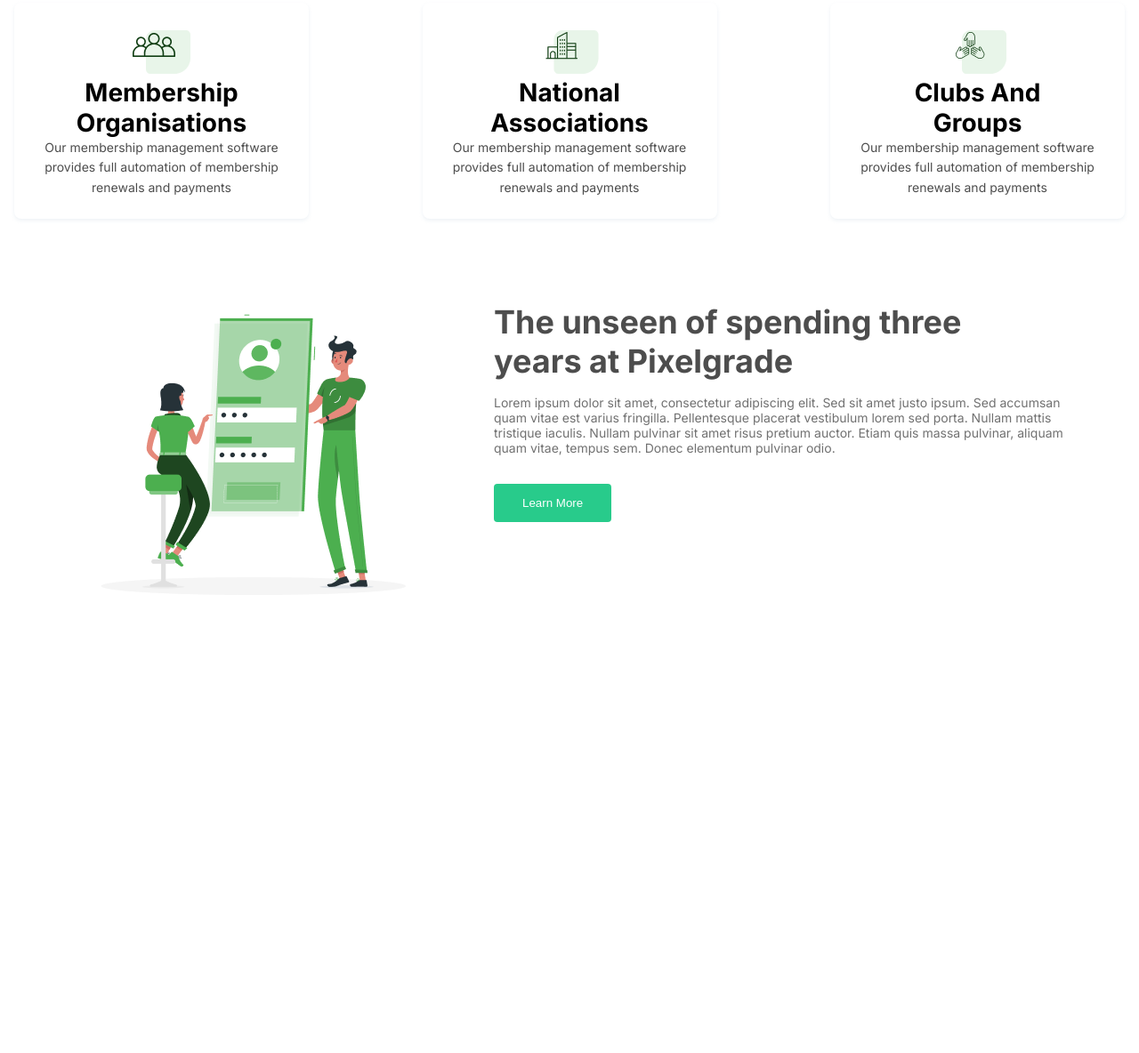
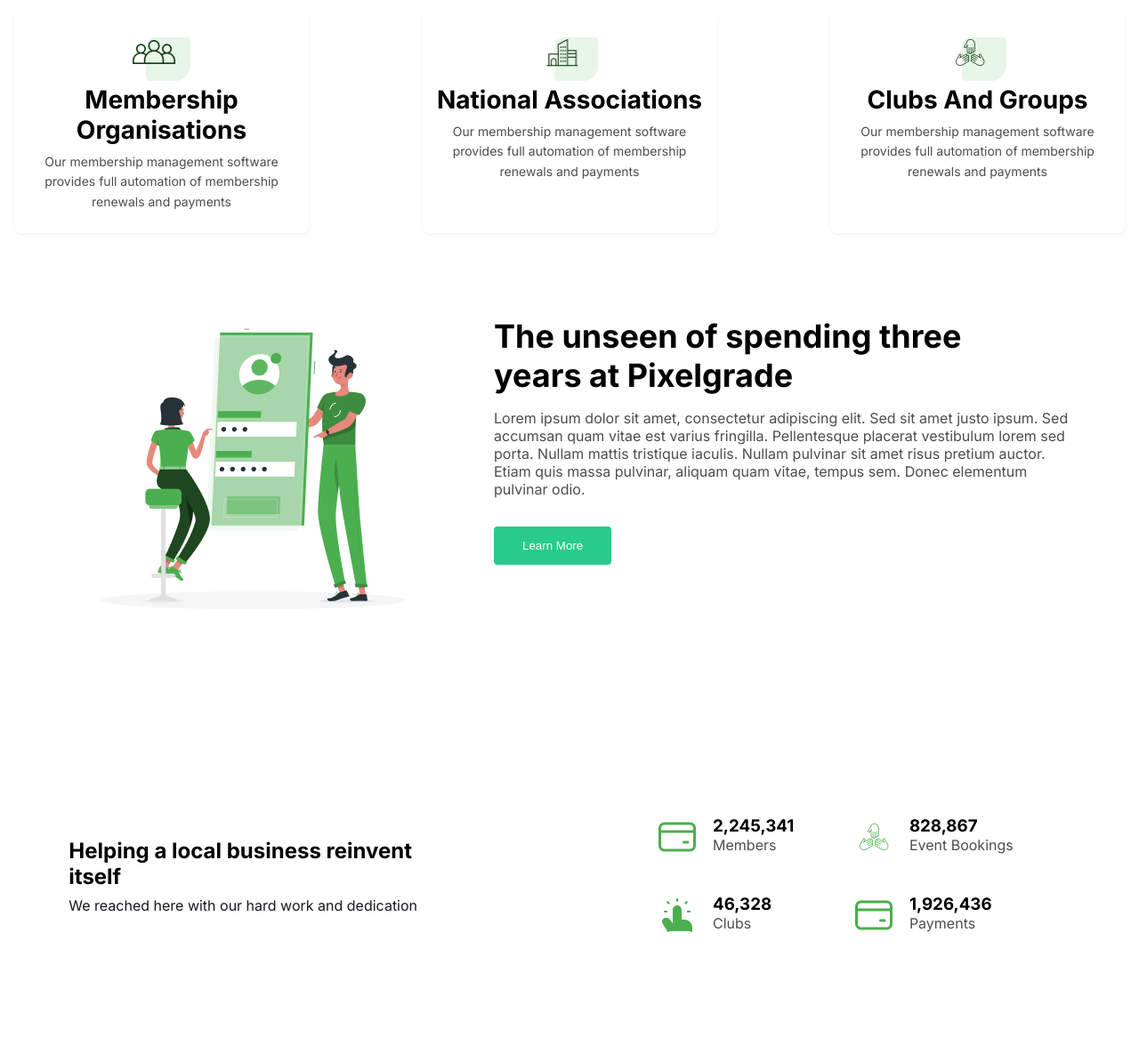
Before and after one commit to anapicoli/Nexcent, a plain HTML site: page index.html in a window 1280 px wide. Shown: the part 1025-2209 px from the top of the page at 89% size. Before the commit the page ends 1750 px from the top, so only its background shows below. Drawn offline with Linux system fonts and the light colour scheme; a web font is replaced by a local one.

Commit message:
Feat: Created Helping Local Section

```diff
--- a/index.html
+++ b/index.html
@@ -2,45 +2,51 @@
 <html lang="en">
 <head>
     <meta charset="UTF-8">
-    <meta nome="Author" content="Ana Carolina Picoli Marino">
-    <meta nome="Description" content="Isso é um projeto que peguei do figma par testar meus conhecimentos">
-    <meta name="keywords" content="html, CSS, web designer">
+    <meta name="Author" content="João Vitor Santos Souza">
+    <meta name="Descreption" content="Esse Meu primeiro Projeto do curso Web designer front-end que desenvolvi a partir de um projeto no figma">
+    <meta name="Keywords" content="Html, css, web design">
     <meta property="og:title" content="Nexcent">
-    <meta property="og:description" content="Olha o projeto que eu desenvolvi usando HTML e CSS">
+    <meta property="og:Descreption" content="Olha o projeto que eu fiz em Html, css">
     <meta name="viewport" content="width=device-width, initial-scale=1.0">
     <title>Nexcent</title>
     <link rel="preconnect" href="https://fonts.googleapis.com">
 <link rel="preconnect" href="https://fonts.gstatic.com" crossorigin>
-    <link href="https://fonts.googleapis.com/css2?family=Eater&family=Inter:ital,opsz,wght@0,14..32,100..900;1,14..32,100..900&display=swap" rel="stylesheet">
+<link href="https://fonts.googleapis.com/css2?family=Flavors&family=Inter:ital,opsz,wght@0,14..32,100..900;1,14..32,100..900&display=swap" rel="stylesheet">
 <link rel="stylesheet" href="./src/styles/styles.css">
 </head>
 <body>
-    <!-- HEADER -->
+
+
+  <!---- Header ---->
+
   <header>
+
     <div class="logo">
         <img src="./src/assets/images/Logo.png" alt="Logotipo Nexcent" title="Logotipo Nexcent">
     </div>
 
     <nav class="nav-header">
-                <a>
         <ul>
-                        <a href="#" class="active"><li>Home</li></a>
+            <a href="#"><li class="">Home</li></a>
             <a href="#"><li>Service</li></a>
             <a href="#"><li>Feature</li></a>
             <a href="#"><li>Product</li></a>
             <a href="#"><li>Testimonial</li></a>
             <a href="#"><li>FAQ</li></a>
         </ul>
-                </a>
     </nav>
+
     <div class="btn-header">
        <a href="#"><button class="btn-login">Login</button></a>
-                <a href="#"><button class="btn-SignUp">Sign Up</button></a>
+       <a href="#"><button class="btn-SignUp">Sign up</button></a>
     </div>
+
   </header>
-    <!--  FIM HEADER -->
 
-    <!-- MAIN -->
+  <!---- Fim Header ---->
+
+  <!------ MAIN ----->
+
   <main>
     <div class="content-lessons">
         <h1>Lessons and insights <span>from 8 years</span></h1>
@@ -52,15 +58,15 @@
         <img src="./src/assets/images/Illustration.svg" alt="Desenho ilustrativo de uma pessoa no computador com códigos HTML, CSS e C++" title="Desenho ilustrativo de uma pessoa no computador com códigos HTML, CSS e C++">
     </div>
 </main>
-     <!-- FIM MAIN -->
 
-    <!-- OUR CLIENTS -->
+<!------ FIM MAIN ----->
 
-    <section class="our-client">
+<!---------- Our Clients ----------->
+
+<section class="Our-Client">
   <h2>Our Clients</h2>
   <p>We have been working with some Fortune 500+ clients</p>
-
-        <div class="logo-clients">
+  <div class="Logo-clients">
       <img src="./src/assets/images/Logo1.png" alt="Logo da empresa 1" title="Logo da empresa 1" loading="lazy">
       <img src="./src/assets/images/Logo2.png" alt="Logo da empresa 2" title="Logo da empresa 2" loading="lazy">
       <img src="./src/assets/images/Logo3.png" alt="Logo da empresa 3" title="Logo da empresa 3" loading="lazy">
@@ -68,21 +74,17 @@
       <img src="./src/assets/images/Logo5.png" alt="Logo da empresa 5" title="Logo da empresa 5" loading="lazy">
       <img src="./src/assets/images/Logo6.png" alt="Logo da empresa 6" title="Logo da empresa 6" loading="lazy">
       <img src="./src/assets/images/Logo3.png" alt="Logo da empresa 7" title="Logo da empresa 7" loading="lazy">
-        </div>
-
     </section>
 
-    <!-- FIM OUR CLIENTS -->
+    <!---------- Fim  Our Clients ---------->
 
-    <!-- MANAGE SYSTEM -->
+      <!---------- MANAGE SYSTEM ----------->
 
       <section class="manage-system">
-
         <h2>Manage your entire community in a single system</h2>
         <p id="manage-system-subtitle">Who is Nextcent suitable for?</p>
 
      <div class="cards-container">
-
         <article>
             <img src="./src/assets/images/Icon1.png" alt="Ícone grupo de pessoas" title="Ícone grupo de pessoas" loading="lazy">
             <h3>Membership Organisations</h3>
@@ -102,40 +104,87 @@
         </article>
 
      </div>
+    </section>
+     <!----------  fIM  MANAGE SYSTEM ----------->
 
-    </section>
-    <!-- FIM MANAGE SYSTEM -->
+     <!----------  Pixelgrade ----------->
 
-    <!-- PIXELGRADE -->
-
-    <!-- <section class="section">
+     <section class="Pixelgrade">
       <div>
         <img src="./src/assets/images/rafiki.png" alt="Desenho ilustrativo de duas pessoas usando um celular em uma tela de login" title="Desenho ilustrativo de duas pessoas usando um celular em uma tela de login">
     </div>
-
-        <div>
-            <h2>The unseen of spending three years at Pixelgrade</h2>
-            <p>Lorem ipsum dolor sit amet consectetur adipisicing elit. Est odit facilis quo pariatur officia, quisquam similique dolor porro optio architecto, sapiente aliquid cum deserunt fuga nam vitae nisi. Vitae, ipsam.
-            Ducimus culpa, perferendis alias dolores qui facilis deserunt a voluptas architecto? Magnam nam aperiam voluptate, aspernatur assumenda recusandae repudiandae dolor perspiciatis eum ad quod doloremque mollitia ratione dolore in obcaecati?
-            Odit, neque? Voluptate, assumenda. Dolor recusandae quo ut fugit assumenda, porro consectetur quisquam ipsa dolores id distinctio, omnis laborum exercitationem veniam doloremque, deserunt voluptas! Adipisci delectus blanditiis nostrum numquam officia?
-            Nisi error, dolore, unde minima esse deserunt veritatis vel inventore dignissimos officiis deleniti corrupti velit fugiat facilis praesentium? Exercitationem voluptatibus enim quo quod. Eum ex officiis eligendi consectetur culpa quod.</p>
-            <button>Learn More</button>
-        </div>
-    </section> -->
-
-    <section class="pixelgrade">
-        <div>
-            <img src="./src/assets/images/rafiki.png" alt="Desenho ilustrativo de duas pessoas usando um celular em uma tela de login" title="Desenho ilustrativo de duas pessoas usando um celular em uma tela de login">
-        </div>
-
-        <div class="pixelgrade-content">
+    <div class="Pixelgrade-content">
       <h2>The unseen of spending three years at Pixelgrade</h2>
       <p>Lorem ipsum dolor sit amet, consectetur adipiscing elit. Sed sit amet justo ipsum. Sed accumsan quam vitae est varius fringilla. Pellentesque placerat vestibulum lorem sed porta. Nullam mattis tristique iaculis. Nullam pulvinar sit amet risus pretium auctor. Etiam quis massa pulvinar, aliquam quam vitae, tempus sem. Donec elementum pulvinar odio.</p>
       <button class="btn-primary">Learn More</button>
     </div>
    </section>
 
-    <!-- FIM PIXELGRADE -->
+   <!----------  fIM  Pixelgrade ----------->
+
+
+   <!--------  Helping Local --------------->
+
+   <section class="Helping-Local">
+    <div class="helpin-content">
+      <h2>Helping a local <span> business reinvent itself</span></h2>
+     <p>We reached here with our hard work and dedication</p>
+    </div>
+
+    <div class="helpin-statistic">
+      <!---item 1-->
+      <div class=" helpin-itens">
+        <img src="./src/assets/images/Icon7.png" alt="">
+        <div class="information-itens">
+            <h3>2,245,341</h3>
+            <p>Members</p>
+          </div>
+        </div>
+
+        <!--- fim item 1-->
+
+        <!---item 2-->
+
+          <div class=" helpin-itens">
+            <img src="./src/assets/images/Icon5.png" alt="">
+            <div class="information-itens">
+                <h3>828,867</h3>
+                <p>Event Bookings</p>
+              </div>
+            </div>
+
+         <!--- fim item 2-->
+
+
+          <!---item 3-->
+
+          <div class=" helpin-itens">
+            <img src="./src/assets/images/Icon6.png" alt="">
+            <div class="information-itens">
+                <h3>46,328</h3>
+                <p>Clubs</p>
+              </div>
+            </div>
+
+            <!--- fim item 3-->
+
+            <!---item 4-->
+
+            <div class=" helpin-itens">
+              <img src="./src/assets/images/Icon7.png" alt="">
+              <div class="information-itens">
+                <h3>1,926,436</h3>
+                <p>Payments</p>
+              </div>
+            </div>
+
+            <!--- fim item 4-->
+
+          </div>
+         </section>
+
+         <!-------- Fim  Helping Local ----------->
+
 
 </body>
 </html>
--- a/src/styles/global.css
+++ b/src/styles/global.css
@@ -11,6 +11,16 @@ body{
 p{
     color: var(--color-neutral-D_Grey);
 }
+
+.btn-primary{
+    background-color: var(--color-Primary);
+    border-radius: 4px;
+    color: var(--color-neutral-White);
+    padding: 14px 32px;
+    cursor: pointer;
+    margin-top: 32px;
+}
+
 :root{
     --color-neutral-White: #FFFFFF;
     --color-neutral-Silver: #F5F7FA;
--- a/src/styles/styles.css
+++ b/src/styles/styles.css
@@ -1,6 +1,8 @@
-@import url("./global.css");
 
-/* -- HEADER -- */
+@import url(./global.css);
+
+/* ------------ HEADER ------------ */
+
 header{
     display: flex;
     justify-content: space-around;
@@ -8,7 +10,7 @@ header{
     background-color: var(--color-neutral-silver);
 }
 
-.logo {
+.logo{
     padding: 30px 0px;
 }
 
@@ -19,7 +21,7 @@ header{
 }
 
 .nav-header ul a{
-    text-decoration:  none;
+    text-decoration: none;
     color: #18191F;
 }
 
@@ -46,16 +48,21 @@ header{
     gap: 14px;
     padding: 22px 0px;
 }
-/* -- FIM HEADER -- */
 
-/* -- MAIN -- */
+/* ------------ FIM HEADER ------------ */
+
+
+
+/*---------- Main -----------*/
+
 main{
     display: flex;
     background-color: var(--color-neutral-silver);
     align-items: center;
     justify-content: center;
     gap: 104px;
-    padding: 96px 0px;
+    padding: 96px 0px ;
+
 }
 
 .content-lessons{
@@ -64,7 +71,7 @@ main{
 
 h1{
     font-size: 64px;
-    color: var(--color-neutral-d_grey);
+    color: var( --color-neutral-d_grey);
     font-weight: 600;
 }
 
@@ -72,42 +79,52 @@ h1{
     color: var(--color-primary);
 }
 
-.content-lessons p{
-    margin-top: 16px;
+.content-lesso p{
+    margin-top: 20px;
 }
-/* -- FIM MAIN -- */
 
-/* -- OUR CLIENTS -- */
-.our-client{
+
+
+
+/*---------- Fim  Main -----------*/
+
+/*---------- Our Clients -----------*/
+
+.Our-Client{
     text-align: center;
     margin-top: 40px;
 }
 
-.our-client p{
+.Our-Client p{
     margin-top: 8px;
+
 }
 
-.logo-clients{
-    display: flex;
+.Logo-clients{
+    display:flex;
     justify-content: center;
     gap: 136px;
     padding: 25px 0px;
     margin-top: 16px;
 }
-/* -- FIM OUR CLIENTS -- */
+/*---------- Fim  Our Clients -----------*/
 
-/* -- MANAGE SYSTEM -- */
+/*---------- MANAGE SYSTEM -----------*/
+
 .manage-system{
+    text-align: center;
     margin-top: 40px;
-    text-align: center;
+
+
 }
 
 .manage-system h2{
     width: 542px;
     margin: 0 auto;
+
 }
 
-.manage-system-subtitle{
+#manage-system-subtitle{
     margin-top: 8px;
 }
 
@@ -115,9 +132,9 @@ h1{
     display: flex;
     margin-top: 16px;
     gap: 127.5px;
-    justify-content: center;
+    justify-content: center ;
+
 }
-
 .cards-container article{
     width: 299px;
     box-shadow: 0px 2px 4px rgba(171, 190, 209, 0.2);
@@ -128,64 +145,115 @@ h1{
 }
 
 .cards-container article:hover{
-    box-shadow: 0px 8px 12px rgba(171, 190, 209, 0.5);
+    box-shadow: 0px 8px 14px rgba(171, 190, 209, 0.5);
     transform: translateY(-8px);
+
+}
+
+.cards-container article img{
+    width: 65px;
+    height: 56px;
+
 }
 
 .cards-container article h3{
     color: var(--color-neutral-d_grey);
     font-size: 28px;
     margin-bottom: 8px;
-    width: 231px;
+    width: 231;
     margin: 0 auto;
 }
 
 .cards-container article p{
+
     font-size: 14px;
     line-height: 1.6;
+    margin-top: 8px;
+
 }
 
-/* -- FIM MANAGE SYSTEM -- */
 
-/* .section{
-    display: flex;
-    align-items: center;
-    justify-content: center;
-} */
+/*---------- fim  MANAGE SYSTEM -----------*/
 
-/* -- PIXELGRADE -- */
-.pixelgrade{
+
+/*----------  Pixelgrade ----------- */
+
+
+.Pixelgrade{
     display: flex;
     justify-content: center;
+    gap: 49px;
     margin-top: 42px;
-    gap: 49px;
     padding: 52px;
 }
 
-.pixelgrade-content{
+.Pixelgrade-content{
     width: 661px;
 }
 
-.pixelgrade-content h2{
+.Pixelgrade-content h2{
+    font-size: 36px;
+    margin-bottom: 16px;
     width: 526px;
-    font-size: 36px;
-    color: var(--color-neutral-D_Grey);
+}
+
+.Pixelgrade-content p{
+    margin-top: 16px;
 
 }
 
-.pixelgrade-content p{
-    margin-top: 16px;
-    margin-bottom: 32px;
-    font-size: 14px;
-    color: var(--color-neutral-Grey);
+/*----------  Fim Pixelgrade -----------*/
+
+/* ---------- Helping Local----------*/
+
+.Helping-Local{
+    display: flex;
+    justify-content: center;
+    margin: 48px 0px;
+    background-color: var(--color-neutral-silver);
+    align-items: center;
+    gap: 204px;
+    padding: 64px 0px;
 
 }
 
-.pixelgrade-content button{
-    background-color: var(--color-Primary);
-    padding: 14px 32px;
-    border-radius: 4px;
-    color: var(--color-neutral-White);
+.helpin-content h2{
+
+    width: 390px;
+
 }
 
-/* -- FIM PIXELGRADE -- */
+.helpin-content h2 span{
+    color: var(--color-primary);
+}
+
+.helpin-content p{
+
+    margin-top: 8px;
+    color: #18191F;
+
+}
+
+.helpin-statistic{
+
+    display: grid;
+    grid-template-columns: repeat(2, 1fr);
+    gap: 40px;
+    margin: 64px;
+
+}
+
+.helpin-itens{
+    display: flex;
+    gap: 16px;
+}
+
+.helpin-itens img{
+    width: 48px;
+}
+
+.information-itens{
+    text-align: start;
+}
+
+/* ---------- Fim Helping Local------*/
```
Lines whose indentation alone changed are shown as unchanged.
